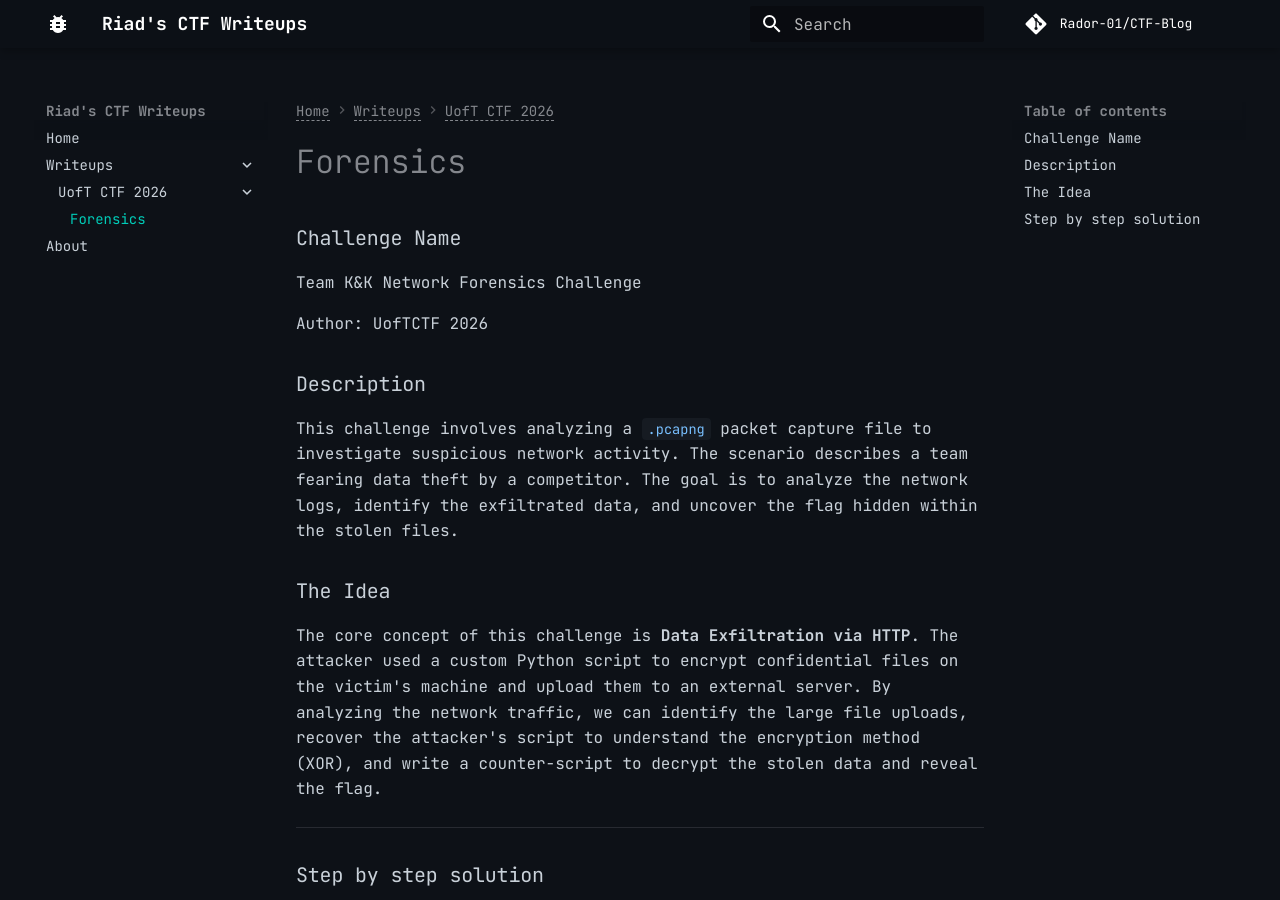
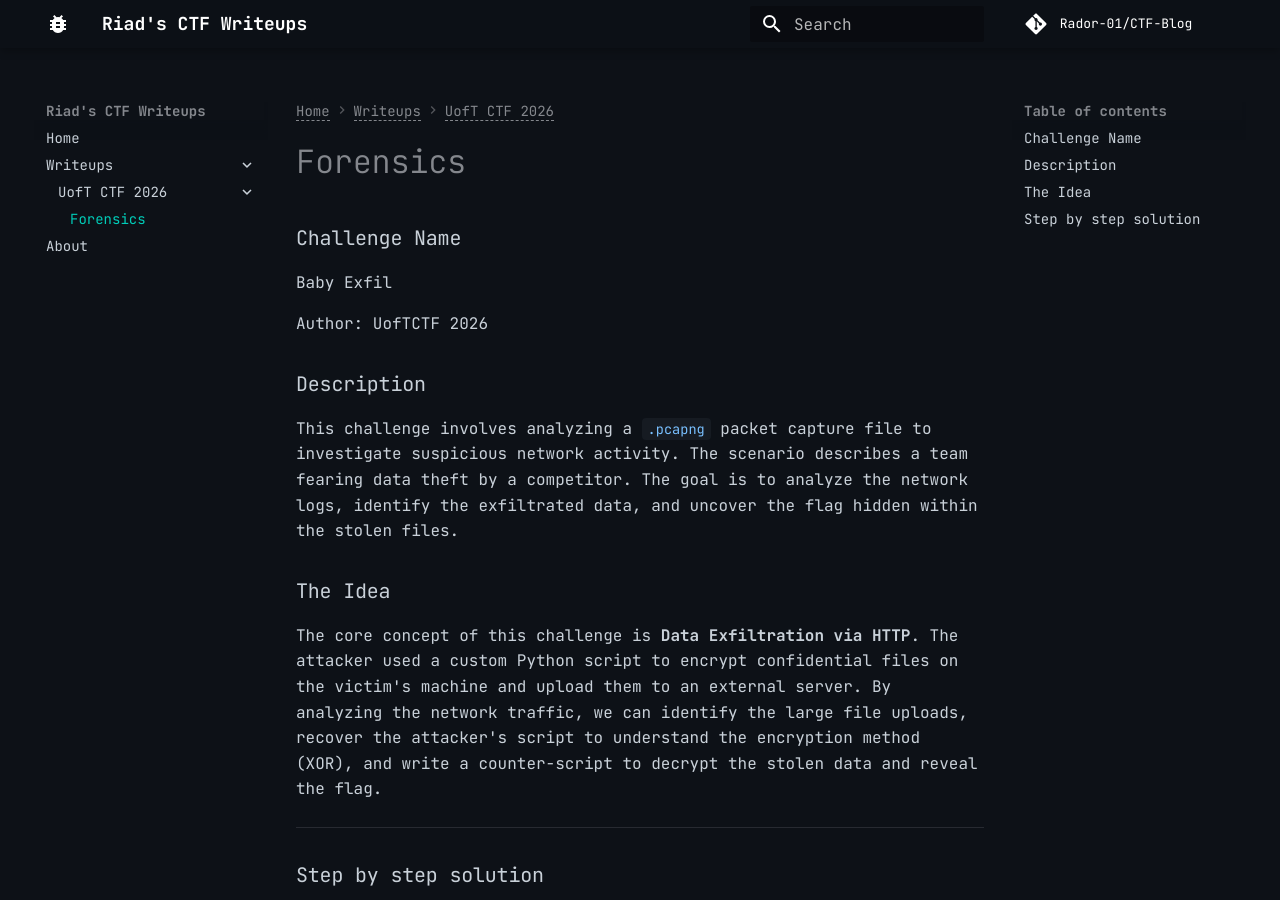
Before and after one commit to Rador-01/CTF-Blog, an MkDocs documentation site: the page built from docs/writeups/UofTCTF2026/WriteUp_Team K&K Network Forensics Challenge.md, in a window 1280 px wide and 900 px high. Built offline with MkDocs 1.6.1 and Material for MkDocs 9.7.7, drawn with Linux system fonts in a browser that asks for light colours; comment, search, counter and statistics services are not loaded.

Commit message:
fix writeup

```diff
--- a/docs/writeups/UofTCTF2026/WriteUp_Team K&K Network Forensics Challenge.md
+++ b/docs/writeups/UofTCTF2026/WriteUp_Team K&K Network Forensics Challenge.md
@@ -1,7 +1,7 @@
 
 ### Challenge Name
 
-Team K&K Network Forensics Challenge
+Baby Exfil
 
 Author: UofTCTF 2026
 
```
